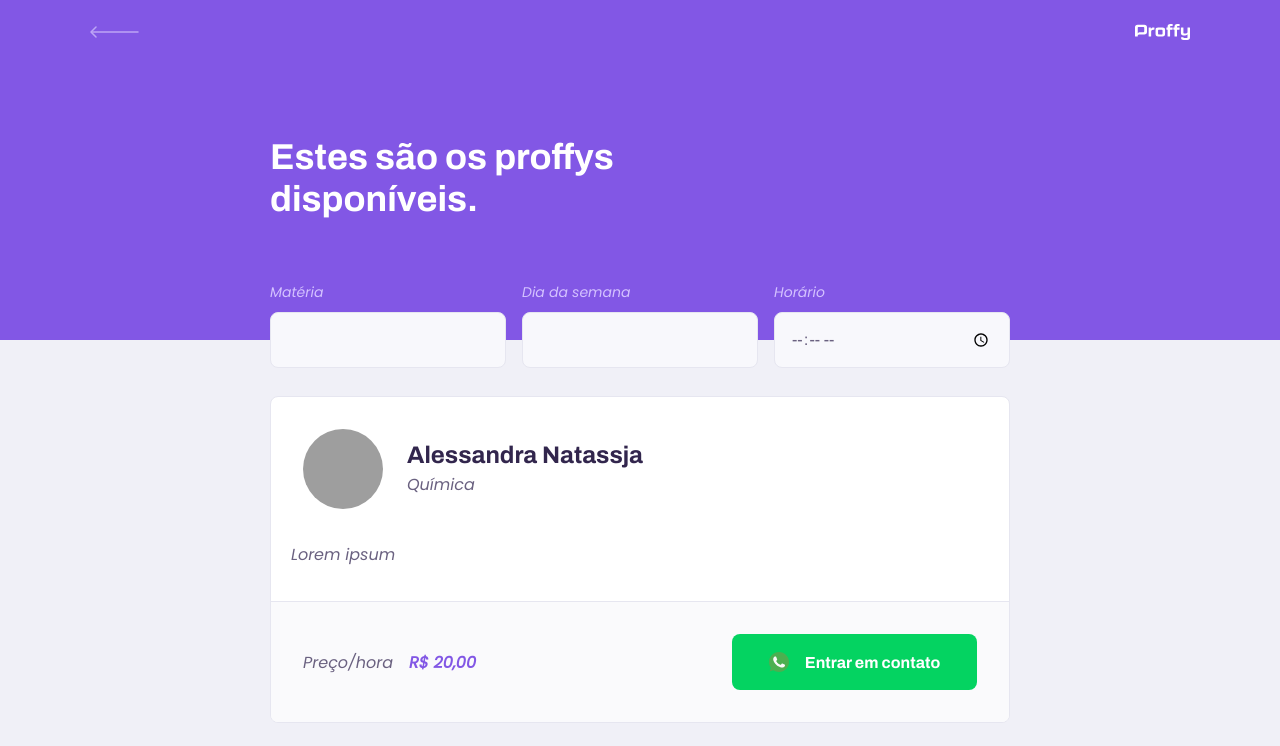
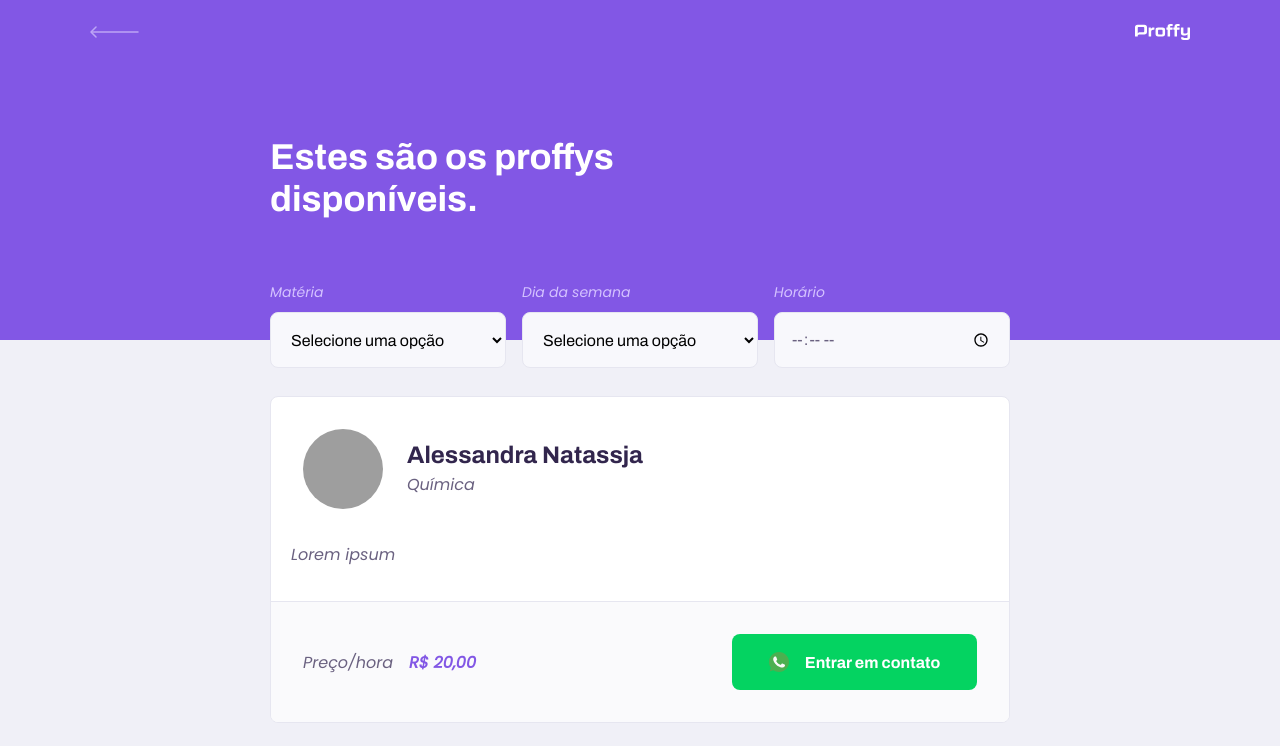
Before and after one commit to Alessandra-Nastassja/NLW-ROCKETSEAT-II, a React (Create React App) app in the folder web/: page /study in a window 1280 px wide. Shown: the top 746 px of the page. Built offline with nearby package versions, Linux system fonts and the light colour scheme; grey boxes are pictures that could not be loaded; the HTML template or start-up script is replaced by a standard one.

Commit message:
Adjustment select component

```diff
--- a/web/src/pages/TeacherList/index.tsx
+++ b/web/src/pages/TeacherList/index.tsx
@@ -5,14 +5,41 @@
 import TeacherItem from "../../components/TeacherItem";
 
 import "./styles.css";
+import Select from "../../components/Select";
 
 function TeacherList() {
   return (
     <div id="page-teacher-list" className="container">
       <PageHeader title="Estes são os proffys disponíveis.">
         <form id="search-teachers">
-          <Input name="subject" label="Matéria" />
-          <Input name="week_day" label="Dia da semana" />
+        <Select
+            name="subject"
+            label="Matéria"
+            options={[
+              {value: 'Artes', label: 'Artes'},
+              {value: 'Biologia', label: 'Biologia'},
+              {value: 'Ciências', label: 'Ciências'},
+              {value: 'Educação física', label: 'Educação física'},
+              {value: 'Geografia', label: 'Geografia'},
+              {value: 'História', label: 'História'},
+              {value: 'Matemática', label: 'Matemática'},
+              {value: 'Português', label: 'Português'},
+              {value: 'Química', label: 'Química'},
+            ]}
+          />
+          <Select
+            name="week_day"
+            label="Dia da semana"
+            options={[
+              {value: '0', label: 'Domingo'},
+              {value: '1', label: 'Segunda-feira'},
+              {value: '2', label: 'Terça-feira'},
+              {value: '3', label: 'Quarta-feira'},
+              {value: '4', label: 'Quinta-feira'},
+              {value: '5', label: 'Sexta-feira'},
+              {value: '6', label: 'Sábado'},
+            ]}
+          />
           <Input type="time" name="time" label="Horário" />
         </form>
       </PageHeader>
--- a/web/src/pages/TeacherList/styles.css
+++ b/web/src/pages/TeacherList/styles.css
@@ -24,7 +24,8 @@
         bottom: -28px;
 
     }
-    #search-teachers .input-block + .input-block{
+    #search-teachers .input-block + .input-block,
+    #search-teachers .select-block + .select-block{
         margin-top: 0rem;
     }
     #page-teacher-list main{
```
